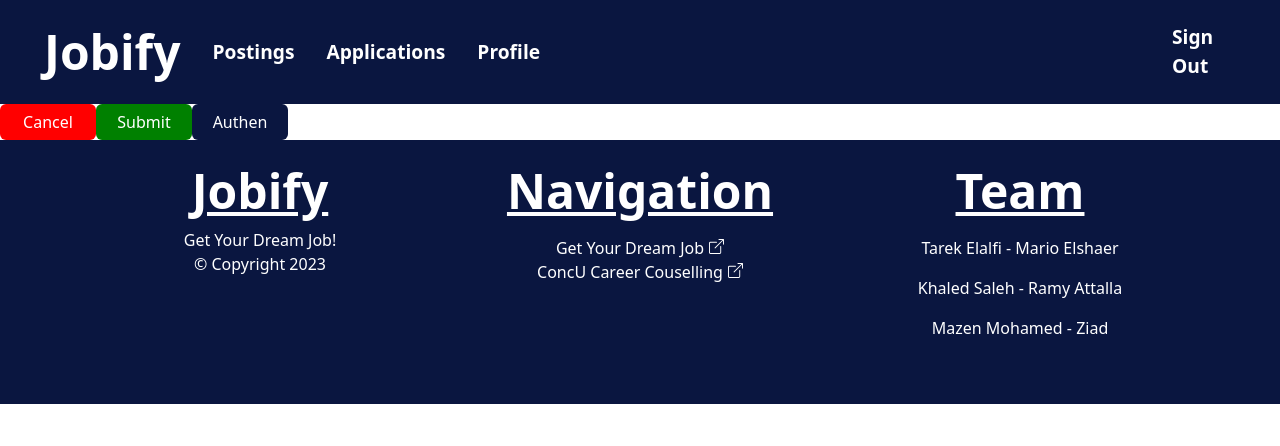
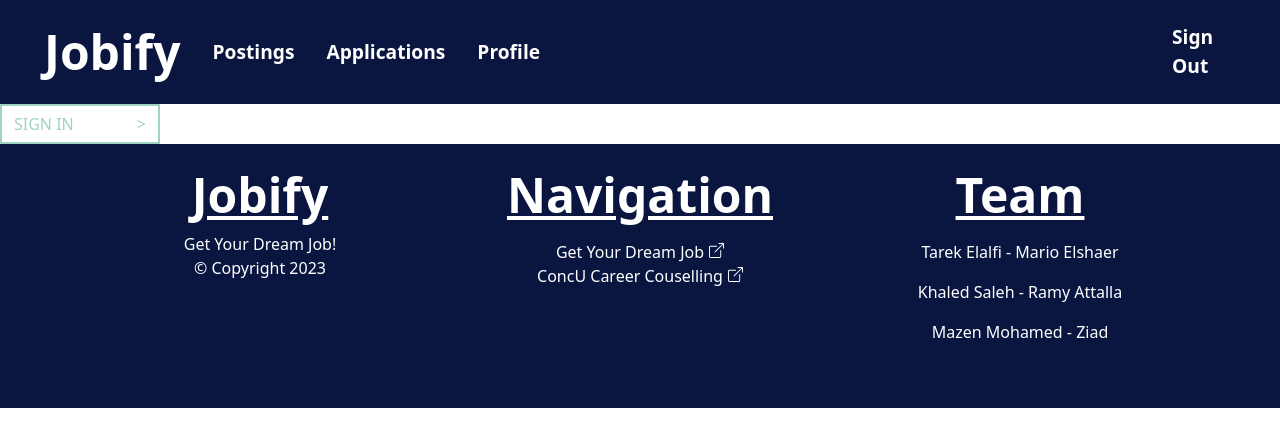
Before and after one commit to ramy-att/trivial-soen341project2023, a React (Create React App) app in the folder client/: page /welcome in a window 1280 px wide. Shown: the top 446 px of the page. Built offline with nearby package versions, Linux system fonts and the light colour scheme.

Commit message:
add autehn button

```diff
--- a/client/src/components/Buttons/Button.css
+++ b/client/src/components/Buttons/Button.css
@@ -16,9 +16,19 @@
     background-color: rgb(29, 169, 29) !important;
 }
 .authen{
-    background-color: #0a1640 !important;
+    display: flex  !important;
+    justify-content: space-between !important;
+   background-color: transparent !important;
+   border:2px solid #9fd3c7 !important;
+   border-radius: 0 !important;
+   color:#9fd3c7 !important;
+   width: 10rem !important;
+   text-transform: uppercase;
 }
+.authen::after{
+    content:">" !important;
+ }
 .authen:hover{
-    background-color: #5f9ac6 !important;
-    color: black !important;
-}
+    background-color: #9fd3c7 !important;
+    color: #0a1640 !important;
+ }
--- a/client/src/components/Buttons/Button.js
+++ b/client/src/components/Buttons/Button.js
@@ -1,6 +1,6 @@
 import React from "react";
-import {Button as ReactButton} from "react-bootstrap";
-import './Button.css';
+import { Button as ReactButton } from "react-bootstrap";
+import "./Button.css";
 
 const Button = (props) => {
   const { type = "submit" | "cancel" | "authen", children, onClick } = props;
--- a/client/src/pages/HomePage.js
+++ b/client/src/pages/HomePage.js
@@ -3,9 +3,7 @@ import Button from "../components/Buttons/Button";
 
 const HomePage = () => {
   return (<>
-  <Button type="cancel">Cancel</Button>
-  <Button type="submit">Submit</Button>
-  <Button type="authen">Authen</Button>
+  <Button type="authen">Sign in</Button>
   </>);
 };
 
```
